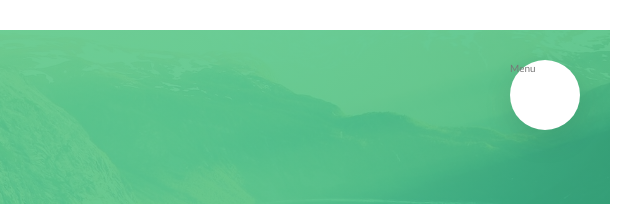
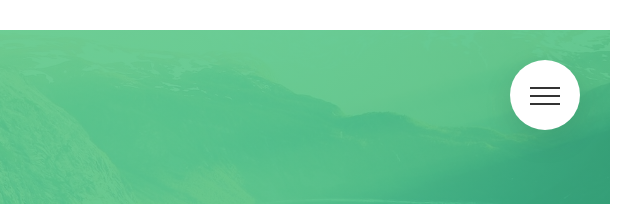
Before and after one commit to Hertzian/practices-html-css-sass, a website: page natoursProject/index.html in a window 1280 px wide. Shown: the top 204 px of the page, 640-1280 px from the left. Drawn offline with Linux system fonts and the light colour scheme.

Commit message:
added menu icon in markup & ther respectives styles and functionality

```diff
--- a/natoursProject/index.html
+++ b/natoursProject/index.html
@@ -18,7 +18,9 @@
     <div class="navigation">
       <input type="checkbox" class="navigation__checkbox" id="navi-toggle" />
 
-      <label for="navi-toggle" class="navigation__button">Menu</label>
+      <label for="navi-toggle" class="navigation__button">
+        <span class="navigation__icon">&nbsp;</span>
+      </label>
 
       <div class="navigation__background">&nbsp;</div>
 
--- a/natoursProject/sass/layout/_navigation.scss
+++ b/natoursProject/sass/layout/_navigation.scss
@@ -13,6 +13,8 @@
     border-radius: 50%;
     z-index: 2000;
     box-shadow: 0 1rem 3rem rgba($color-black, 0.1);
+    text-align: center;
+    cursor: pointer;
   }
 
   &__background {
@@ -88,6 +90,7 @@
     }
   }
 
+  // functionality
   &__checkbox:checked ~ &__background {
     transform: scale(80);
   }
@@ -96,4 +99,58 @@
     opacity: 1;
     width: 100%;
   }
+
+  // icon
+  &__icon {
+    position: relative;
+    margin-top: 3.5rem;
+
+    &,
+    &::before,
+    &::after {
+      width: 3rem;
+      height: 2px;
+      background-color: $color-grey-dark-3;
+      display: inline-block;
+    }
+
+    &::before,
+    &::after {
+      content: '';
+      position: absolute;
+      left: 0;
+      transition: all 0.2s;
+    }
+
+    &::before {
+      top: -0.8rem;
+      // transform-origin: right;
+    }
+
+    &::after {
+      top: 0.8rem;
+    }
+  }
+
+  &__button:hover &__icon::before {
+    top: -1rem;
+  }
+
+  &__button:hover &__icon::after {
+    top: 1rem;
+  }
+
+  &__checkbox:checked + &__button &__icon {
+    background-color: transparent;
+  }
+
+  &__checkbox:checked + &__button &__icon::before {
+    top: 0;
+    transform: rotate(135deg);
+  }
+
+  &__checkbox:checked + &__button &__icon::after {
+    top: 0;
+    transform: rotate(-135deg);
+  }
 }
```
Also changed, not shown: natoursProject/css/style.css.
